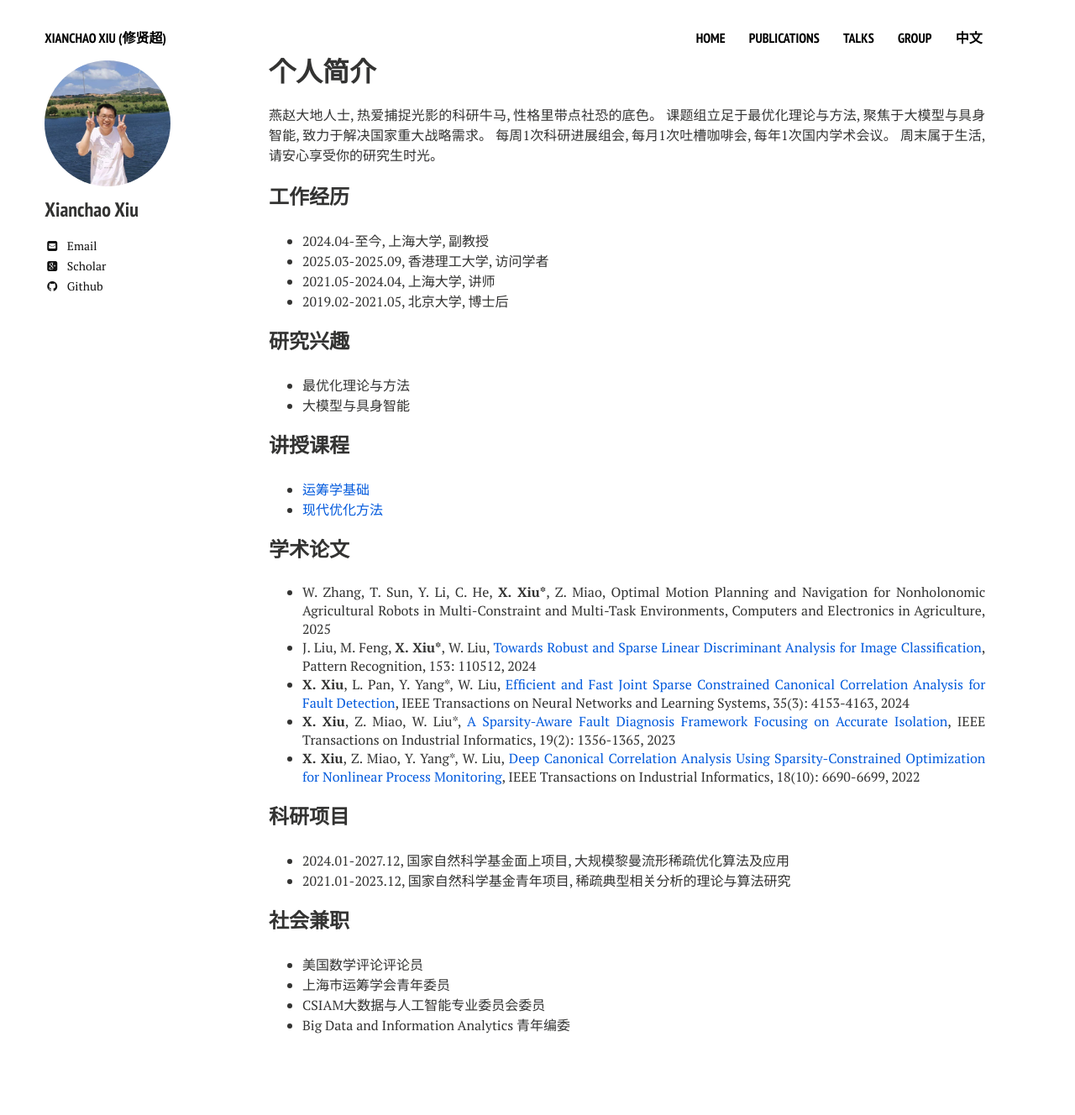
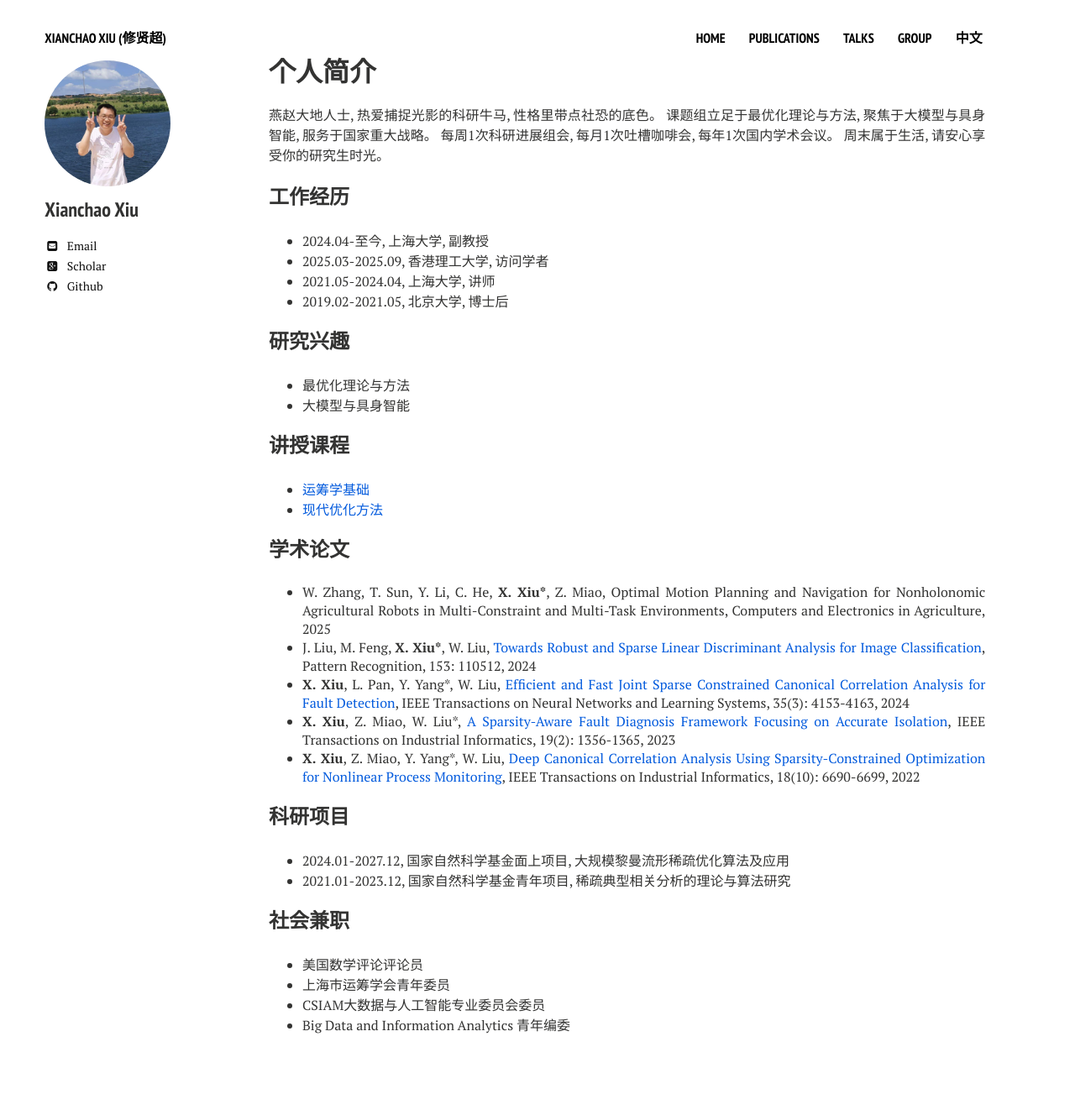
Before and after one commit to xianchaoxiu/xianchaoxiu.github.io, a Jekyll site: the page built from chinese/index.md, in a window 1280 px wide. Shown: the whole page at 84% size. Built offline with Jekyll 4.4.1, drawn with Linux system fonts in a browser that asks for light colours; nearby versions of some CDN libraries.

Commit message:
Update index.md

```diff
--- a/chinese/index.md
+++ b/chinese/index.md
@@ -8,7 +8,7 @@ share: false
 ---
 
 燕赵大地人士, 热爱捕捉光影的科研牛马, 性格里带点社恐的底色。
-课题组立足于最优化理论与方法, 聚焦于大模型与具身智能, 致力于解决国家重大战略需求。
+课题组立足于最优化理论与方法, 聚焦于大模型与具身智能, 服务于国家重大战略。
 每周1次科研进展组会, 每月1次吐槽咖啡会, 每年1次国内学术会议。
 周末属于生活, 请安心享受你的研究生时光。
 
```
